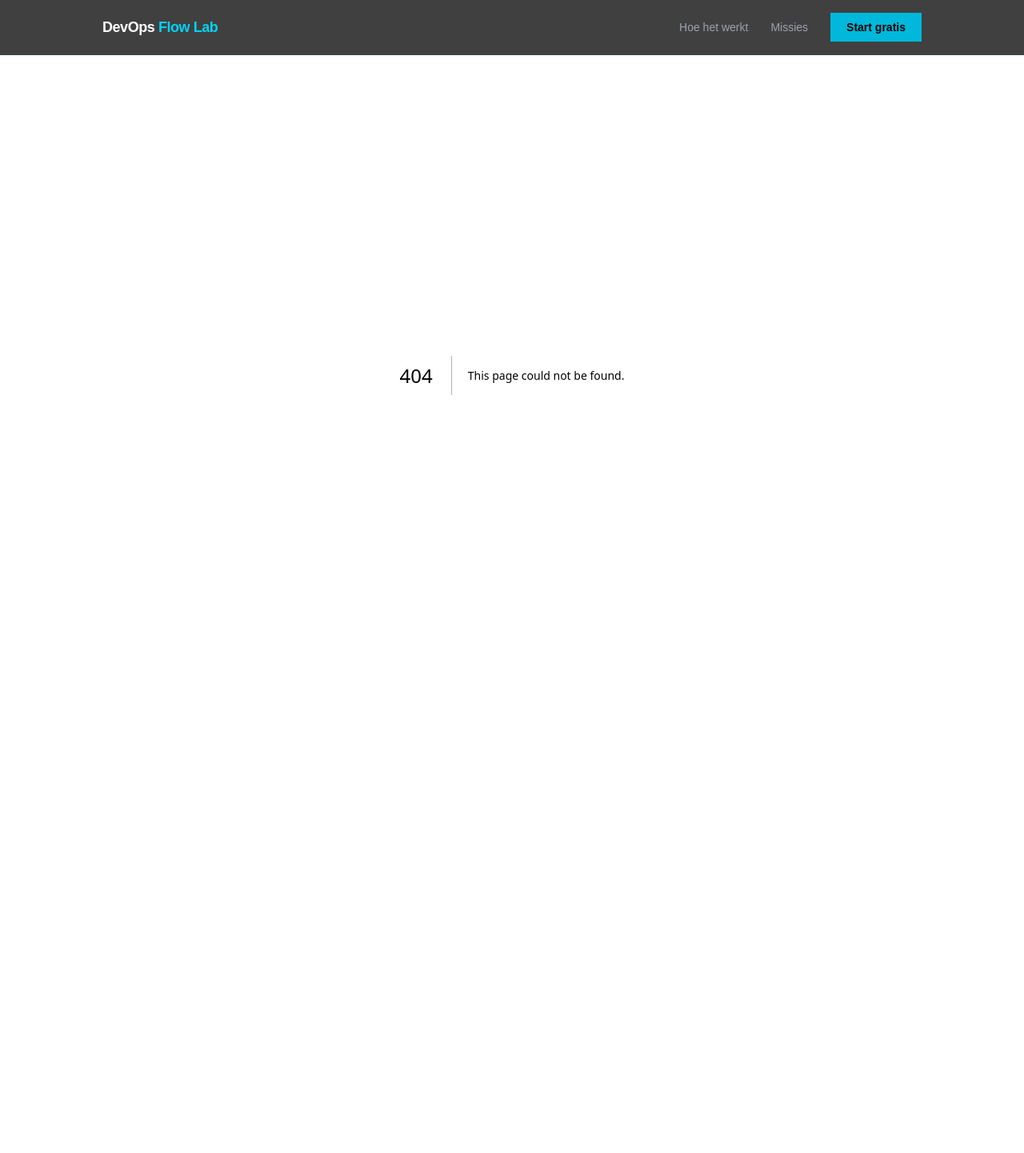
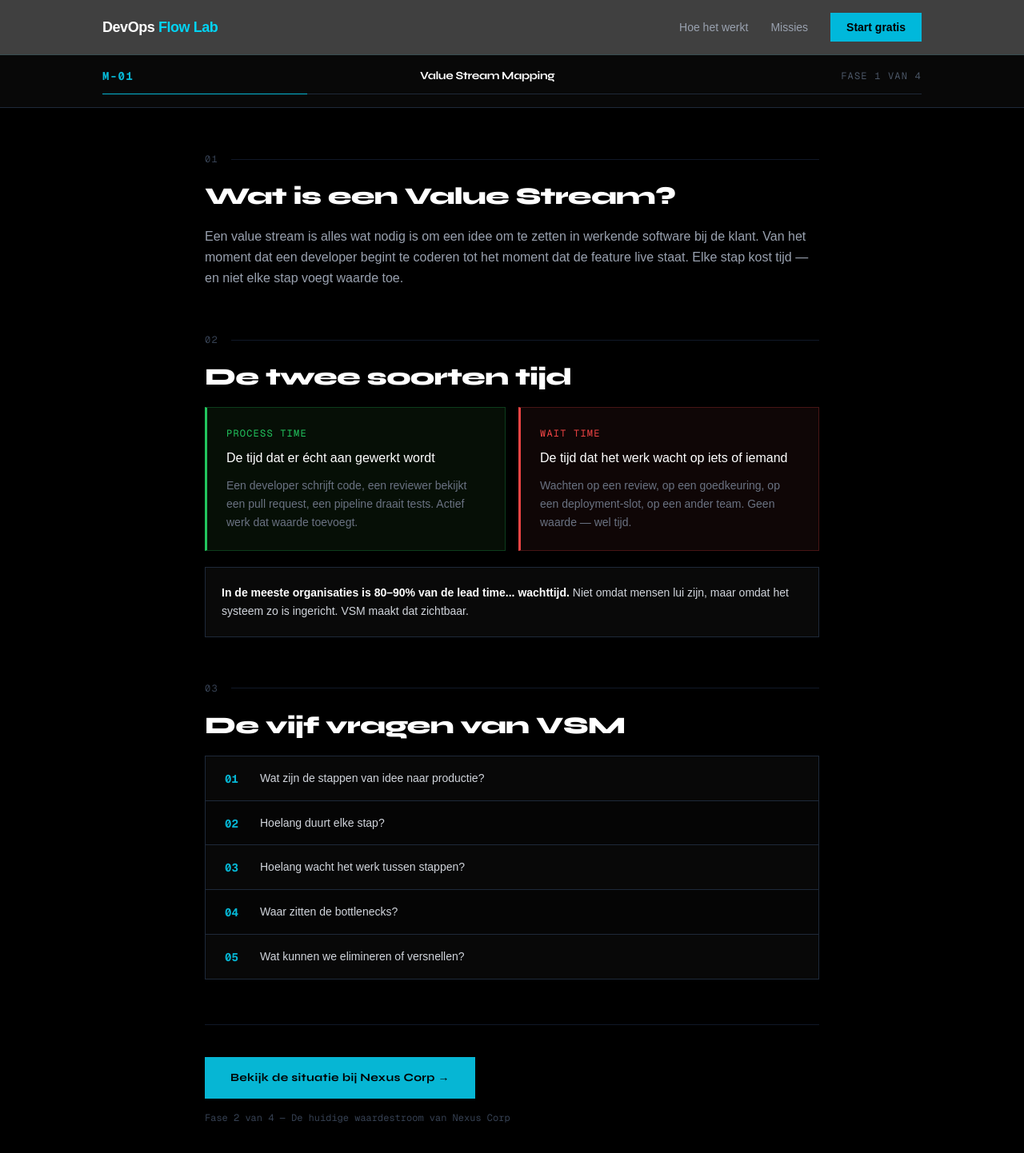
Before and after one commit to Criscadinu/devops-flow-lab, a Next.js app: page /missions/vsm in a window 1280 px wide. Before the commit this address had no page. Shown: the top 1442 px of the page at 80% size. Before the commit the page ends 869 px from the top, so only its background shows below. Built offline with nearby package versions, Linux system fonts and the light colour scheme; no server answers; sample sign-in values are in the browser's storage.

Commit message:
feat: M-01 fase 1 - VSM briefing

```diff
--- /dev/null
+++ b/src/app/(dashboard)/missions/vsm/page.tsx
@@ -0,0 +1,228 @@
+import { redirect } from "next/navigation";
+import { auth } from "@/auth";
+import { Syne } from "next/font/google";
+
+const syne = Syne({ subsets: ["latin"], weight: ["700", "800"] });
+
+export default async function VSMPage() {
+  const session = await auth();
+
+  if (!session?.user?.email) {
+    redirect("/api/auth/signin");
+  }
+
+  return (
+    <main
+      className="min-h-screen text-gray-100 flex flex-col"
+      style={{ backgroundColor: "#000" }}
+    >
+      {/* ── Mission header bar ──────────────────────────────────────────────── */}
+      <header
+        className="border-b border-gray-800 px-6 py-4"
+        style={{ backgroundColor: "#080808" }}
+      >
+        <div className="max-w-5xl mx-auto flex items-center justify-between">
+          <span
+            className="text-sm font-mono font-bold tracking-widest"
+            style={{ color: "rgb(6,182,212)" }}
+          >
+            M-01
+          </span>
+          <span
+            className="text-sm font-bold tracking-tight text-white"
+            style={syne.style}
+          >
+            Value Stream Mapping
+          </span>
+          <span className="text-xs font-mono text-gray-600 tracking-widest uppercase">
+            Fase 1 van 4
+          </span>
+        </div>
+
+        {/* Progress bar */}
+        <div className="max-w-5xl mx-auto mt-3">
+          <div className="w-full h-px bg-gray-800">
+            <div
+              className="h-px"
+              style={{
+                width: "25%",
+                backgroundColor: "rgb(6,182,212)",
+              }}
+            />
+          </div>
+        </div>
+      </header>
+
+      {/* ── Briefing content ────────────────────────────────────────────────── */}
+      <div className="flex-1 px-6 py-14">
+        <div className="max-w-3xl mx-auto flex flex-col gap-14">
+
+          {/* Section 1 — Wat is een Value Stream? */}
+          <section className="flex flex-col gap-5">
+            <div className="flex items-center gap-4">
+              <span
+                className="text-xs font-mono text-gray-700 tracking-widest uppercase"
+              >
+                01
+              </span>
+              <div className="flex-1 h-px bg-gray-900" />
+            </div>
+            <h2
+              className="text-3xl text-white tracking-tight"
+              style={{ ...syne.style, fontWeight: 800 }}
+            >
+              Wat is een Value Stream?
+            </h2>
+            <p className="text-gray-400 leading-relaxed text-base">
+              Een value stream is alles wat nodig is om een idee om te zetten in
+              werkende software bij de klant. Van het moment dat een developer
+              begint te coderen tot het moment dat de feature live staat. Elke
+              stap kost tijd — en niet elke stap voegt waarde toe.
+            </p>
+          </section>
+
+          {/* Section 2 — De twee soorten tijd */}
+          <section className="flex flex-col gap-5">
+            <div className="flex items-center gap-4">
+              <span className="text-xs font-mono text-gray-700 tracking-widest uppercase">
+                02
+              </span>
+              <div className="flex-1 h-px bg-gray-900" />
+            </div>
+            <h2
+              className="text-3xl text-white tracking-tight"
+              style={{ ...syne.style, fontWeight: 800 }}
+            >
+              De twee soorten tijd
+            </h2>
+
+            <div className="grid grid-cols-1 sm:grid-cols-2 gap-4">
+              {/* Process Time */}
+              <div
+                className="flex flex-col gap-3 p-6 border"
+                style={{
+                  backgroundColor: "#060f06",
+                  borderColor: "rgba(34,197,94,0.25)",
+                  borderLeft: "3px solid rgb(34,197,94)",
+                }}
+              >
+                <span
+                  className="text-xs font-mono tracking-widest uppercase"
+                  style={{ color: "rgb(34,197,94)" }}
+                >
+                  Process Time
+                </span>
+                <p className="text-white font-medium leading-snug">
+                  De tijd dat er écht aan gewerkt wordt
+                </p>
+                <p className="text-gray-500 text-sm leading-relaxed">
+                  Een developer schrijft code, een reviewer bekijkt een pull
+                  request, een pipeline draait tests. Actief werk dat waarde
+                  toevoegt.
+                </p>
+              </div>
+
+              {/* Wait Time */}
+              <div
+                className="flex flex-col gap-3 p-6 border"
+                style={{
+                  backgroundColor: "#0f0606",
+                  borderColor: "rgba(239,68,68,0.25)",
+                  borderLeft: "3px solid rgb(239,68,68)",
+                }}
+              >
+                <span
+                  className="text-xs font-mono tracking-widest uppercase"
+                  style={{ color: "rgb(239,68,68)" }}
+                >
+                  Wait Time
+                </span>
+                <p className="text-white font-medium leading-snug">
+                  De tijd dat het werk wacht op iets of iemand
+                </p>
+                <p className="text-gray-500 text-sm leading-relaxed">
+                  Wachten op een review, op een goedkeuring, op een
+                  deployment-slot, op een ander team. Geen waarde — wel tijd.
+                </p>
+              </div>
+            </div>
+
+            <div
+              className="border border-gray-800 p-5"
+              style={{ backgroundColor: "#090909" }}
+            >
+              <p className="text-gray-300 text-sm leading-relaxed">
+                <span className="text-white font-semibold">
+                  In de meeste organisaties is 80–90% van de lead time...
+                  wachttijd.
+                </span>{" "}
+                Niet omdat mensen lui zijn, maar omdat het systeem zo is
+                ingericht. VSM maakt dat zichtbaar.
+              </p>
+            </div>
+          </section>
+
+          {/* Section 3 — De vijf vragen van VSM */}
+          <section className="flex flex-col gap-5">
+            <div className="flex items-center gap-4">
+              <span className="text-xs font-mono text-gray-700 tracking-widest uppercase">
+                03
+              </span>
+              <div className="flex-1 h-px bg-gray-900" />
+            </div>
+            <h2
+              className="text-3xl text-white tracking-tight"
+              style={{ ...syne.style, fontWeight: 800 }}
+            >
+              De vijf vragen van VSM
+            </h2>
+
+            <ol className="flex flex-col gap-0 border border-gray-800">
+              {[
+                "Wat zijn de stappen van idee naar productie?",
+                "Hoelang duurt elke stap?",
+                "Hoelang wacht het werk tussen stappen?",
+                "Waar zitten de bottlenecks?",
+                "Wat kunnen we elimineren of versnellen?",
+              ].map((q, i) => (
+                <li
+                  key={i}
+                  className="flex items-start gap-5 px-6 py-4 border-b border-gray-800 last:border-b-0"
+                  style={{ backgroundColor: i % 2 === 0 ? "#080808" : "#050505" }}
+                >
+                  <span
+                    className="text-sm font-mono font-bold shrink-0 w-6 pt-0.5"
+                    style={{ color: "rgb(6,182,212)" }}
+                  >
+                    {String(i + 1).padStart(2, "0")}
+                  </span>
+                  <span className="text-gray-300 text-sm leading-relaxed">{q}</span>
+                </li>
+              ))}
+            </ol>
+          </section>
+
+          {/* ── CTA ─────────────────────────────────────────────────────────── */}
+          <div className="flex flex-col gap-4 border-t border-gray-900 pt-10">
+            <a
+              href="?fase=2"
+              className="self-start flex items-center gap-3 px-8 py-4 text-sm font-bold tracking-wide transition-opacity hover:opacity-80"
+              style={{
+                backgroundColor: "rgb(6,182,212)",
+                color: "#000",
+                ...syne.style,
+                fontWeight: 700,
+              }}
+            >
+              Bekijk de situatie bij Nexus Corp →
+            </a>
+            <p className="text-xs font-mono text-gray-700">
+              Fase 2 van 4 — De huidige waardestroom van Nexus Corp
+            </p>
+          </div>
+
+        </div>
+      </div>
+    </main>
+  );
+}
```
